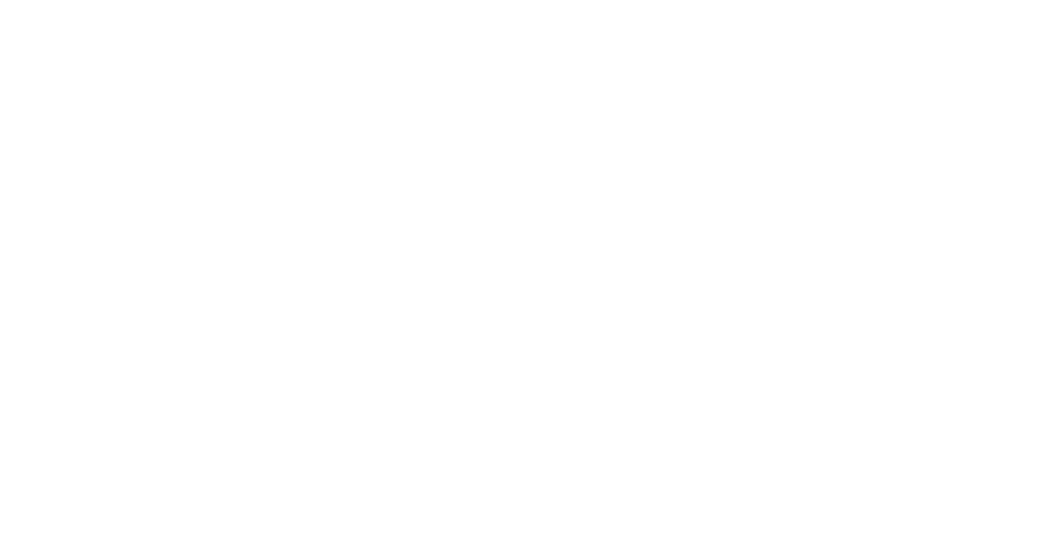
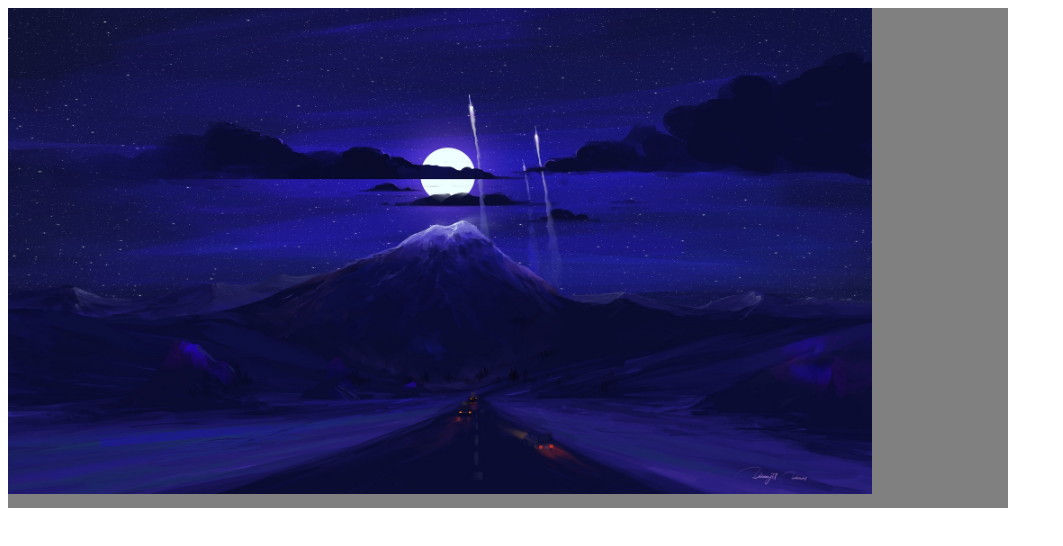
Before and after one commit to orangecat21/battle-city-game, a plain HTML site: page index.html in a window 1280 px wide. Shown: the whole page, without its empty margins (0-1063 px from the left). Drawn offline with Linux system fonts and the light colour scheme.

Commit message:
Refactor Import scheme

```diff
--- /dev/null
+++ b/engine/App.js
@@ -0,0 +1,30 @@
+import Container from './Container.js';
+import Loader from './Loader.js';
+import Renderer from './Renderer.js';
+import Sprite from './Sprite.js';
+
+
+let sprite = null;
+const loader = new Loader;
+const renderer = new Renderer(
+    {
+        width: 1000,
+        height: 500,
+        background: 'gray',
+        update(timestamp) {
+            if (!sprite) return;
+        }
+    }
+);
+loader.addImage('night', 'static/night.jpg');
+loader.addJSON('persons', 'static/persons.json')
+loader.load(() => {
+    sprite = new Sprite(loader.getImage('night'), {
+        scale:0.45,
+    });
+    const container = new Container;
+    container.add(sprite);
+    renderer.stage.add(container);
+});
+
+document.body.appendChild(renderer.canvas);
--- /dev/null
+++ b/engine/Container.js
@@ -0,0 +1,21 @@
+import DisplayObject from './DisplayObject.js'
+
+
+export default class Container extends DisplayObject {
+    constructor() {
+        super();
+        this.displayObjects = [];
+    }
+
+    add(displayObject) {
+        !this.displayObjects.includes(displayObject) && this.displayObjects.push(displayObject);
+    }
+
+    remove() { }
+
+    draw(canvas, context) {
+        for (const displayObject of this.displayObjects) {
+            displayObject.draw(canvas, context);
+        }
+    }
+}
--- /dev/null
+++ b/engine/DisplayObject.js
@@ -0,0 +1,13 @@
+export default class DisplayObject {
+    constructor(args = {}) {
+        this.x = args.x || 0;
+        this.y = args.y || 0;
+        this.width = args.width || 0;
+        this.height = args.height || 0;
+    }
+
+    draw() {
+
+    }
+
+}
--- a/engine/Loader.js
+++ b/engine/Loader.js
@@ -1,6 +1,4 @@
-(function () {
-
-    class Loader {
+export default class Loader {
     constructor() {
         this.loadOrder = {
             images: [],
@@ -18,6 +16,14 @@
 
     addJSON(name, src) {
         this.loadOrder.jsons.push({ name, src });
+    }
+
+    getImage(searchedName) {
+        return this.resources.images[searchedName];
+    }
+
+    getJSON(searchedName) {
+        return this.resources.jsons[searchedName];
     }
 
     load(callback) {
@@ -70,8 +76,8 @@
         return new Promise((resolve, reject) => {
             fetch(src)
                 .then(response => {
-                        if(response.status !== 200){
-                            console.error(response.status + ':'+ response.statusText);
+                    if (response.status !== 200) {
+                        console.error(response.status + ':' + response.statusText);
                         reject(response.status);
                     }
                     response.json()
@@ -81,9 +87,3 @@
         })
     }
 }
-
-
-    window.GameEngine = window.GameEngine || {};
-    GameEngine.Loader = Loader;
-
-}());
--- /dev/null
+++ b/engine/Renderer.js
@@ -0,0 +1,51 @@
+import Container from './Container.js'
+
+export default class Renderer {
+    constructor(args = {}) {
+        this.canvas = document.createElement('canvas');
+        this.context = this.canvas.getContext('2d');
+
+        this.background = args.background || 'black';
+        this.canvas.width = args.width || 50;
+        this.canvas.height = args.height || 50;
+        this.update = args.update || (() => { });
+
+        this.stage = new Container()
+
+        requestAnimationFrame(timestamp => this.tick(timestamp), this.canvas);
+    }
+    get displayObjects() {
+        return _getDisplayObjects(this.stage);
+
+        function _getDisplayObjects(container, result = []) {
+            for (const displayObject of container.displayObjects) {
+                if (displayObject instanceof GameEngine.Container) {
+                    _getDisplayObjects(displayObject, result)
+                }
+                else result.push(displayObject);
+            }
+            return result;
+        }
+    }
+
+    tick(timestamp) {
+        this.update(timestamp);
+
+        this.clear();
+        this.render();
+        requestAnimationFrame(timestamp => this.tick(timestamp), this.canvas);
+    }
+
+    render() {
+        this.stage.draw(this.canvas, this.context);
+    }
+
+
+    clear() {
+
+        this.context.fillStyle = this.background;
+        this.context.beginPath();
+        this.context.rect(0, 0, this.canvas.width, this.canvas.height);
+        this.context.fill();
+    }
+}
--- /dev/null
+++ b/engine/Sprite.js
@@ -0,0 +1,77 @@
+export default class Sprite {
+    constructor(texture, args = {}) {
+        this.texture = texture;
+
+        const frame = args.frame || {};
+        this.frame = {
+            x: frame.x || 0,
+            y: frame.y || 0,
+            width: frame.width || texture.width,
+            height: frame.height || texture.height
+        };
+
+        this.x = args.x || 0;
+        this.y = args.y || 0;
+        this.anchorX = args.anchorX || 0;
+        this.anchorY = args.anchorY || 0;
+        this.width = args.width || this.frame.width;
+        this.height = args.height || this.frame.height;
+
+        args.scale && this.setScale(args.scale);
+    }
+
+    draw(canvas, context) {
+        context.drawImage(
+            this.texture,
+            this.frame.x,
+            this.frame.y,
+            this.frame.width,
+            this.frame.height,
+            this.absoluteX,
+            this.absoluteY,
+            this.width,
+            this.height
+        )
+    }
+
+    get absoluteX() {
+        return this.x - this.anchorX * this.width;
+    }
+
+    set absoluteX(value) {
+        this.x = value + this.anchorX * this.width;
+        return value;
+    }
+
+    get absoluteY() {
+        return this.y - this.anchorY * this.height;
+    }
+
+    set absoluteY(value) {
+        this.y = value + this.anchorY * this.height;
+        return value;
+    }
+
+    setScale(value) {
+        this.scaleX = value;
+        this.scaleY = value;
+    }
+
+    get scaleX() {
+        return this.width / this.frame.width;
+    }
+
+    set scaleX(value) {
+        this.width = this.frame.width * value;
+        return value;
+    }
+
+    get scaleY() {
+        return this.height / this.frame.height;
+    }
+
+    set scaleY(value) {
+        this.height = this.frame.height * value;
+        return value;
+    }
+}
--- a/index.html
+++ b/index.html
@@ -4,33 +4,16 @@
 <head>
     <meta charset="UTF-8">
     <meta name="viewport" content="width=device-width, initial-scale=1.0">
+    <script  type="module" src="engine/App.js"></script>
+    <script  type="module" src="engine/Container.js"></script>
+    <script  type="module" src="engine/DisplayObject.js"></script>
+    <script  type="module" src="engine/Loader.js"></script>
+    <script  type="module" src="engine/Renderer.js"></script>
+    <script  type="module" src="engine/Sprite.js"></script>
     <title>Battle City</title>
 </head>
 
 <body>
-    <script src="engine/Loader.js"></script>
-    <script>
-
-
-
-
-        const { Loader } = GameEngine;
-        const loader = new Loader;
-        loader.addImage('night', 'static/night.jpg');
-        loader.addJSON('persons', 'static/persons.json')
-        loader.load(() => {
-            console.log('Resources loaded');
-        });
-
-
-
-        // Loader.loadImage('static/night.jpg').then(result => {
-        //     document.body.append(result);
-        // });
-
-
-
-    </script>
 </body>
 
 </html>
```
Also changed, not shown: engine/main.js (deleted). Lines whose indentation alone changed are shown as unchanged.
